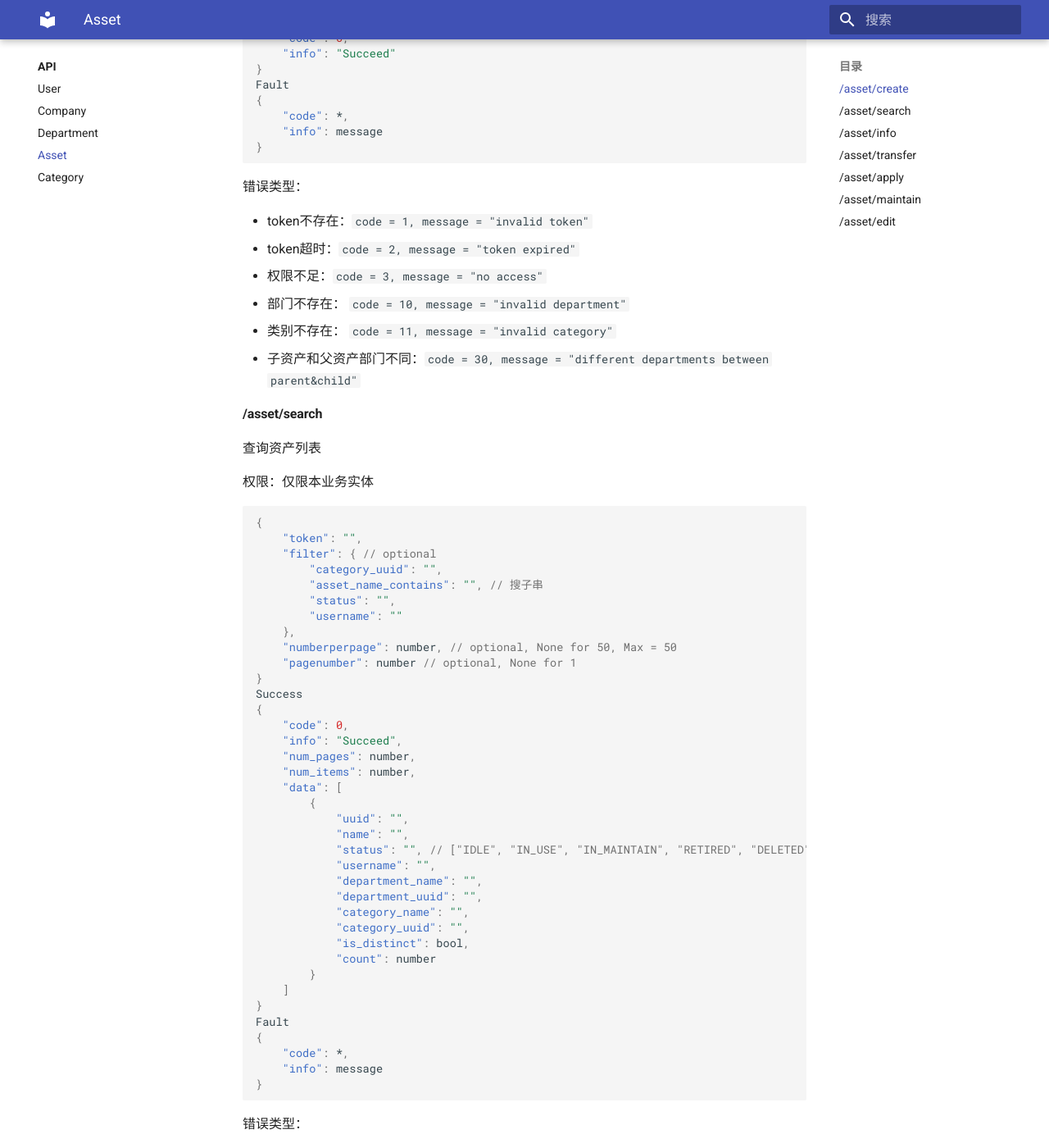
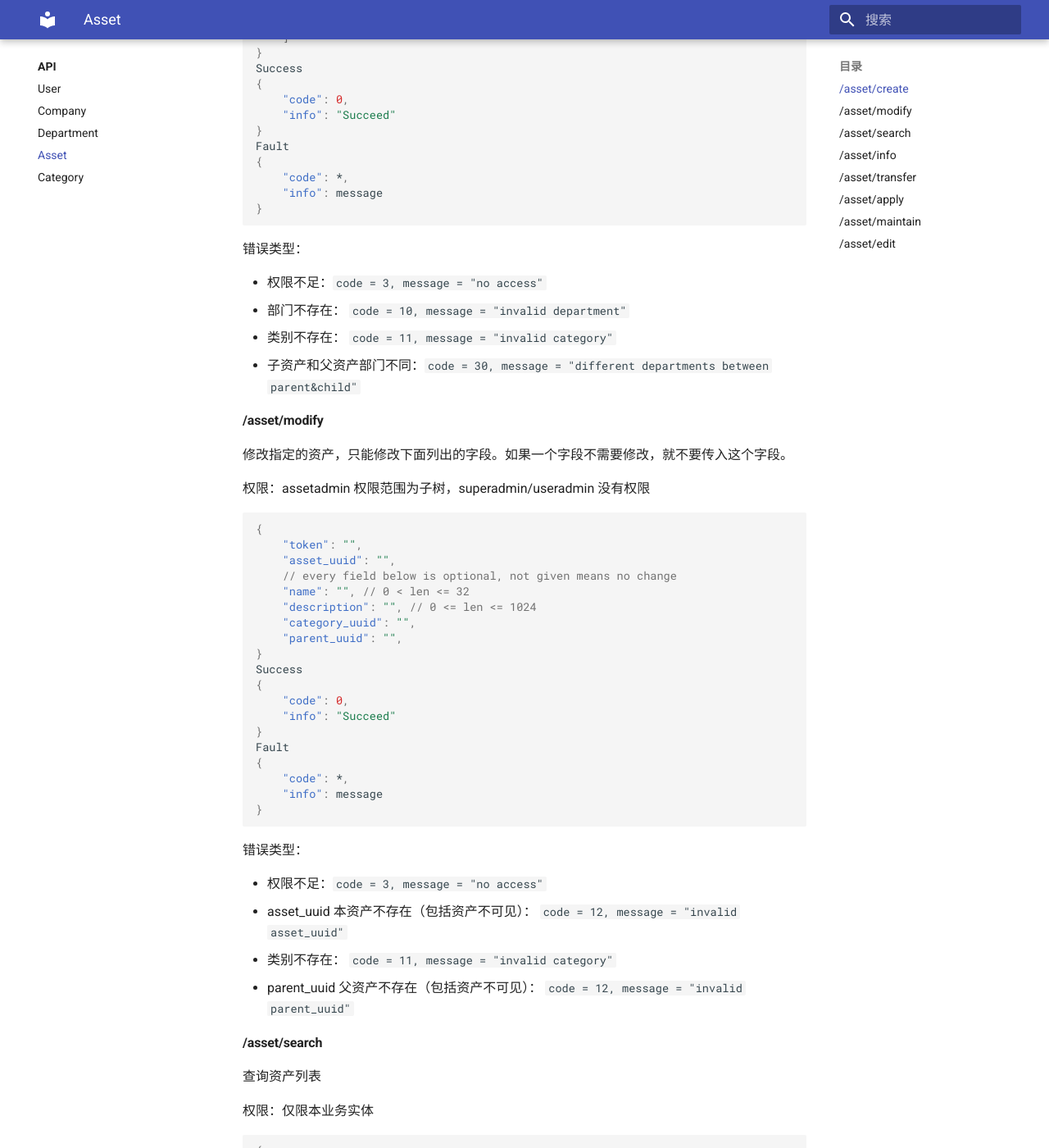
Before and after one commit to kuritas/asseta-docs, an MkDocs documentation site: the page built from docs/API/asset.md, in a window 1280 px wide and 1400 px high, scrolled down 840 px. Shown: the whole window at 82% size. Built offline with MkDocs 1.6.1 and Material for MkDocs 9.7.7, drawn with Linux system fonts in a browser that asks for light colours; some of the changed text lies outside the part shown.

Commit message:
add: asset/modify

````diff
--- a/docs/API/asset.md
+++ b/docs/API/asset.md
@@ -1,10 +1,13 @@
 # API_assetss
+
+- token 不存在：`code = 1, message = "invalid token"`
+- token 超时：`code = 2, message = "token expired"`
 
 #### /asset/create
 
 导入资产
 
-权限：assetadmin 权限范围为子树，superadmin/useradmin 不管
+权限：assetadmin 权限范围为子树，superadmin/useradmin 没有权限
 
 ```json
 {
@@ -47,12 +50,47 @@ Fault
 
 错误类型：
 
-* token不存在：`code = 1, message = "invalid token"`
-* token超时：`code = 2, message = "token expired"`
-* 权限不足：`code = 3, message = "no access"`
-* 部门不存在： `code = 10, message = "invalid department"`
-* 类别不存在： `code = 11, message = "invalid category"`
-* 子资产和父资产部门不同：`code = 30, message = "different departments between parent&child"`
+- 权限不足：`code = 3, message = "no access"`
+- 部门不存在： `code = 10, message = "invalid department"`
+- 类别不存在： `code = 11, message = "invalid category"`
+- 子资产和父资产部门不同：`code = 30, message = "different departments between parent&child"`
+
+#### /asset/modify
+
+修改指定的资产，只能修改下面列出的字段。如果一个字段不需要修改，就不要传入这个字段。
+
+权限：assetadmin 权限范围为子树，superadmin/useradmin 没有权限
+
+```json
+{
+	"token": "",
+	"asset_uuid": "",
+	// every field below is optional, not given means no change
+	"name": "", // 0 < len <= 32
+	"description": "", // 0 <= len <= 1024
+	"category_uuid": "",
+	"parent_uuid": "",
+}
+Success
+{
+	"code": 0,
+	"info": "Succeed"
+}
+Fault
+{
+	"code": *,
+	"info": message
+}
+
+```
+
+错误类型：
+
+- 权限不足：`code = 3, message = "no access"`
+- asset_uuid 本资产不存在（包括资产不可见）： `code = 12, message = "invalid asset_uuid"`
+- 类别不存在： `code = 11, message = "invalid category"`
+- parent_uuid 父资产不存在（包括资产不可见）： `code = 12, message = "invalid parent_uuid"`
+
 
 #### /asset/search
 
@@ -103,8 +141,6 @@ Fault
 
 错误类型：
 
-* token不存在：`code = 1, message = "invalid token"`
-* token超时：`code = 2, message = "token expired"`
 * 类别不存在： `code = 11, message = "invalid category"`
 
 
@@ -153,9 +189,7 @@ Fault
 
 错误类型：
 
-* token不存在：`code = 1, message = "invalid token"`
-* token超时：`code = 2, message = "token expired"`
-* uuid 无效，包括查询到非本业务实体资产：`code = 10, message = "invalid asset uuid"`
+- uuid 无效，包括查询到非本业务实体资产：`code = 10, message = "invalid asset uuid"`
 
 #### /asset/transfer
 
@@ -183,8 +217,6 @@ Fault
 
 错误类型：
 
-- token 不存在：`code = 1, message = "invalid token"`
-- token 超时：`code = 2, message = "token expired"`
 - uuid 无效，包括查询到非本业务实体资产：`code = 10, message = "invalid asset uuid"`
 - 待转移资产不是子级资产，或目标资产不是父级资产：`code = 11, message = "invalid source or target asset"`
 
@@ -213,8 +245,6 @@ Fault
 
 错误类型：
 
-- token 不存在：`code = 1, message = "invalid token"`
-- token 超时：`code = 2, message = "token expired"`
 - uuid 无效，包括申请到非本业务实体资产：`code = 10, message = "invalid asset uuid"`
 - 资产当前处于不可申请状态：`code = 11, message = "asset cannot apply"`
 
@@ -243,8 +273,6 @@ Fault
 
 错误类型：
 
-- token 不存在：`code = 1, message = "invalid token"`
-- token 超时：`code = 2, message = "token expired"`
 - uuid 无效：`code = 10, message = "invalid asset uuid"`
 - 资产不属于自己：`code = 11, message = "asset not belong to you"`
 
@@ -282,7 +310,5 @@ Fault
 
 错误类型：
 
-- token 不存在：`code = 1, message = "invalid token"`
-- token 超时：`code = 2, message = "token expired"`
 - 权限不足，自己非资产管理员或者资产不属于当前部门： `code = 3, message = "no access"`
 - uuid 无效：`code = 10, message = "invalid asset uuid"`
````
Also changed, not shown: docs/requirement/ticket.md (+16 -0 lines).
